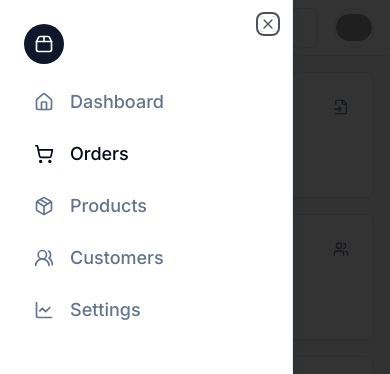
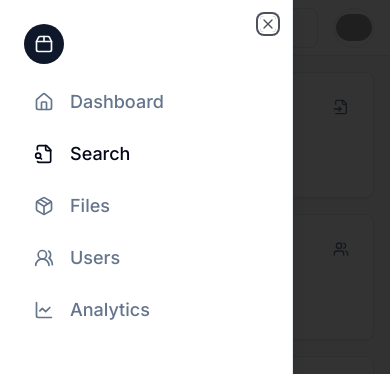
Before and after one commit to louisgituhi/fs-store, a Next.js app: page / in a window 390 px wide. Both pictures are taken after a click on the button "Toggle Menu". Shown: the top 374 px of the page. Built offline with nearby package versions, Linux system fonts and the light colour scheme; grey boxes are pictures that could not be loaded.

Commit message:
fixed icons and mobile text

```diff
--- a/components/dashboard/desktop-nav-links.tsx
+++ b/components/dashboard/desktop-nav-links.tsx
@@ -14,7 +14,7 @@ import {
     Package,
     Package2,
     Users2,
-    FileBox,
+    FileSearch,
     LineChart,
     Settings,
     Home
@@ -51,12 +51,11 @@ export default function DesktopNavigationLinks() {
                 href="#"
                 className="flex h-9 w-9 items-center justify-center rounded-lg bg-accent text-accent-foreground transition-colors hover:text-foreground md:h-8 md:w-8"
               >
-                <FileBox className="h-5 w-5" />
-                {/* <ShoppingCart className="h-5 w-5" /> */}
-                <span className="sr-only">Views</span>
+                <FileSearch className="h-5 w-5" />
+                <span className="sr-only">Search</span>
               </Link>
             </TooltipTrigger>
-            <TooltipContent side="right">Views</TooltipContent>
+            <TooltipContent side="right">Search</TooltipContent>
           </Tooltip>
           <Tooltip>
             <TooltipTrigger asChild>
--- a/components/dashboard/mobile-nav-links.tsx
+++ b/components/dashboard/mobile-nav-links.tsx
@@ -1,10 +1,9 @@
 "use client"
 import { usePathname } from "next/navigation"
-import clsx from "clsx"
 import Link from "next/link"
 import Image from "next/image"
 import { Button } from "../ui/button"
-import { PanelLeft, Package2, Home, ShoppingCart, Package, Users2, LineChart, Search, Settings } from "lucide-react"
+import { PanelLeft, Package2, Home, ShoppingCart, Package, Users2, LineChart,FileSearch, Search, Settings } from "lucide-react"
 import { Input } from "../ui/input"
 import { Breadcrumb, BreadcrumbList, BreadcrumbItem, BreadcrumbLink, BreadcrumbSeparator, BreadcrumbPage } from "../ui/breadcrumb"
 import { Sheet, SheetTrigger, SheetContent } from "../ui/sheet"
@@ -40,25 +39,6 @@ export default function MobileNavigationLinks() {
                   <span className="sr-only">Acme Inc</span>
                 </Link>
 
-                {/* navigation links  */}
-                {/* { links.map((link) => {
-                    const LinkIcon = link.icon
-                    return (
-                        <Link
-                        key={link.name}
-                        href={link.href}
-                        className={clsx(
-                            "flex h-9 w-9 items-center justify-center rounded-lg text-muted-foreground transition-colors hover:text-foreground md:h-8 md:w-8",
-                            {
-                                "bg-green-100 text-green-600": pathname === link.href
-                            },
-                        )}
-                        >
-                            <LinkIcon className="size-5" />
-                            <span className="sr-only">{link.name}</span>
-                        </Link>
-                    )
-                })} */}
                 <Link
                   href="#"
                   className="flex items-center gap-4 px-2.5 text-muted-foreground hover:text-foreground"
@@ -70,29 +50,29 @@ export default function MobileNavigationLinks() {
                   href="#"
                   className="flex items-center gap-4 px-2.5 text-foreground"
                 >
-                  <ShoppingCart className="h-5 w-5" />
-                  Orders
+                  <FileSearch className="h-5 w-5" />
+                  Search
                 </Link>
                 <Link
                   href="#"
                   className="flex items-center gap-4 px-2.5 text-muted-foreground hover:text-foreground"
                 >
                   <Package className="h-5 w-5" />
-                  Products
+                  Files
                 </Link>
                 <Link
                   href="#"
                   className="flex items-center gap-4 px-2.5 text-muted-foreground hover:text-foreground"
                 >
                   <Users2 className="h-5 w-5" />
-                  Customers
+                  Users
                 </Link>
                 <Link
                   href="#"
                   className="flex items-center gap-4 px-2.5 text-muted-foreground hover:text-foreground"
                 >
                   <LineChart className="h-5 w-5" />
-                  Settings
+                  Analytics
                 </Link>
               </nav>
             </SheetContent>
```
Also changed, not shown: app/page.tsx (+0 -30 lines).
